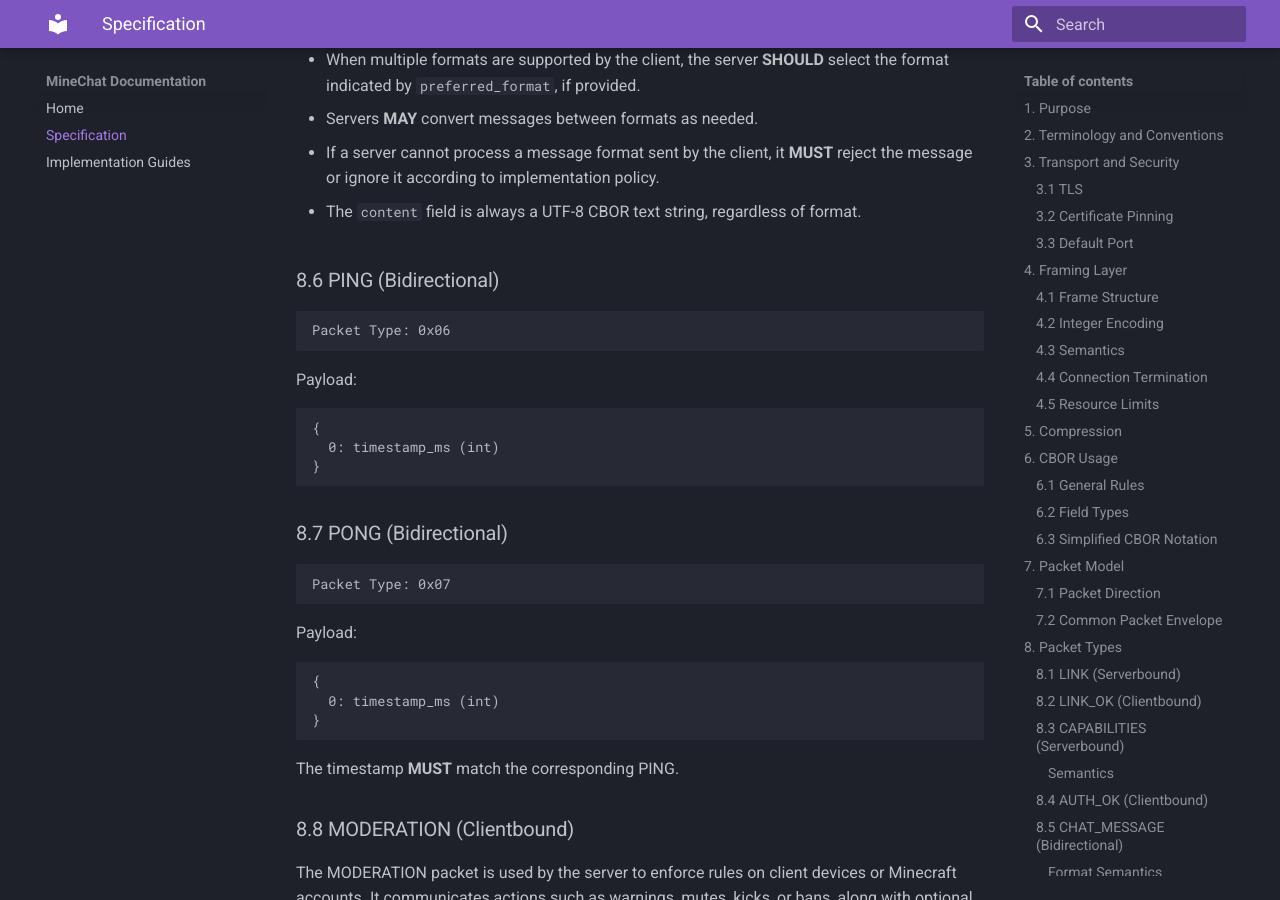
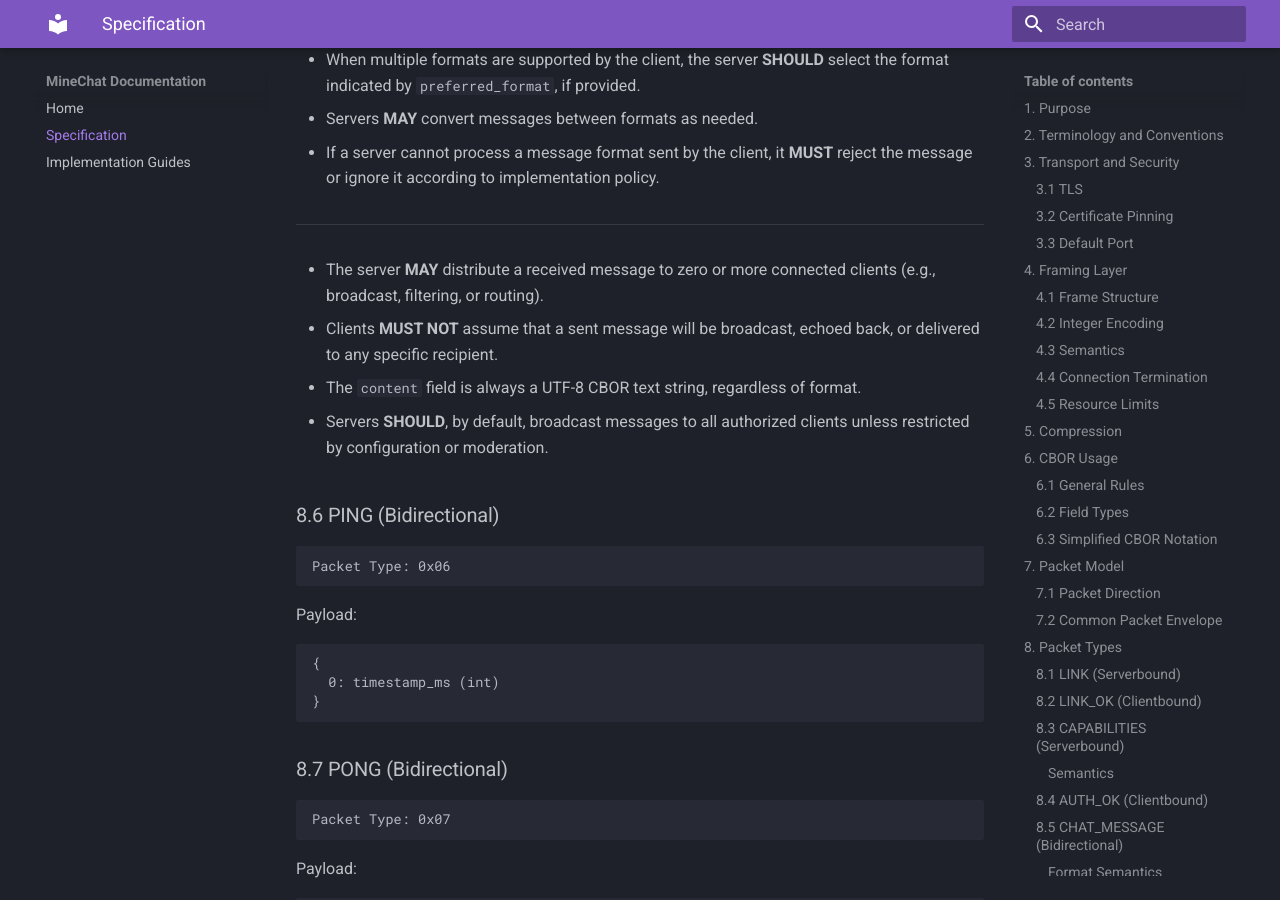
Before and after one commit to MineChatPowered/docs, an MkDocs documentation site: the page built from docs/specification.md, in a window 1280 px wide and 900 px high, scrolled down 8252 px. Built offline with MkDocs 1.6.1 and Material for MkDocs 9.7.7, drawn with Linux system fonts in a browser that asks for light colours.

Commit message:
docs(specification): clarify message distribution semantics
The spec was ambiguous about how servers handle message delivery.
New rules make distribution behavior explicit for both sides.

Summary of changes:
- Clarify server MAY distribute to zero or more clients
- Add MUST NOT assumption rule for clients on message delivery
- Add SHOULD default-broadcast rule for authorized clients

```diff
--- a/docs/specification.md
+++ b/docs/specification.md
@@ -330,7 +330,15 @@ This specification defines:
 
 - If a server cannot process a message format sent by the client, it **MUST** reject the message or ignore it according to implementation policy.
 
+---
+
+- The server **MAY** distribute a received message to zero or more connected clients (e.g., broadcast, filtering, or routing).
+
+- Clients **MUST NOT** assume that a sent message will be broadcast, echoed back, or delivered to any specific recipient.
+
 - The `content` field is always a UTF-8 CBOR text string, regardless of format.
+
+- Servers **SHOULD**, by default, broadcast messages to all authorized clients unless restricted by configuration or moderation.
 
 ### 8.6 PING (Bidirectional)
 
```
